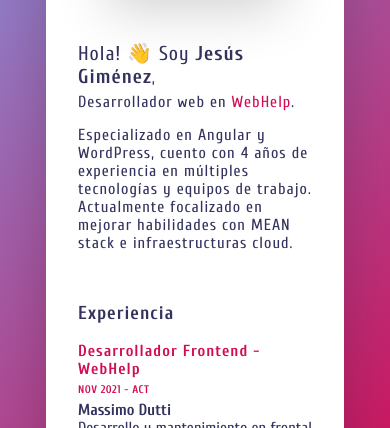
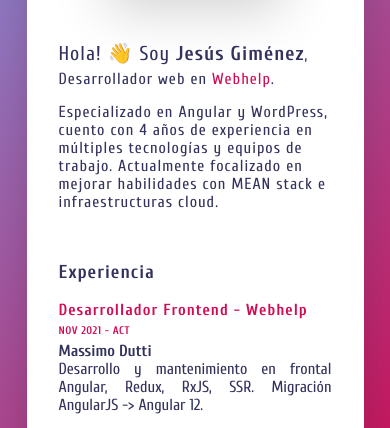
Before and after one commit to JGCdev/web-html-css, a plain HTML site: page index.html in a window 390 px wide. Shown: the part 293-721 px from the top of the page. Drawn offline with Linux system fonts and the light colour scheme.

Commit message:
style + fix webhelp title

```diff
--- a/assets/css/style.css
+++ b/assets/css/style.css
@@ -269,8 +269,3 @@ a:hover{
         margin-left: 0px;
     }
 }
-@media (max-width: 440px) {
-    .content{
-        width: 60%;
-    }
-}
--- a/index.html
+++ b/index.html
@@ -35,7 +35,7 @@
                     </div>
                     <div class="right">
                         <span>Hola! 👋 Soy <h1>Jesús Giménez</h1></span>,
-                        <p class="sub-title">Desarrollador web en <a href="https://webhelp.com/">WebHelp</a>.</p>
+                        <p class="sub-title">Desarrollador web en <a href="https://webhelp.com/">Webhelp</a>.</p>
                         <p>
                             Especializado en Angular y WordPress, cuento con 4 años de experiencia en múltiples tecnologías y equipos de trabajo.
                             Actualmente focalizado en mejorar habilidades con MEAN stack e infraestructuras cloud.
@@ -48,7 +48,7 @@
                     <h3>Experiencia</h3>
                     <div class="exp">
                         <header>
-                            <h4>Desarrollador Frontend - WebHelp</h4>
+                            <h4>Desarrollador Frontend - Webhelp</h4>
                             <h5>Nov 2021 - Act</h5>
                         </header>
                         <p><b>Massimo Dutti</b><br> Desarrollo y mantenimiento en frontal Angular, Redux,
```
